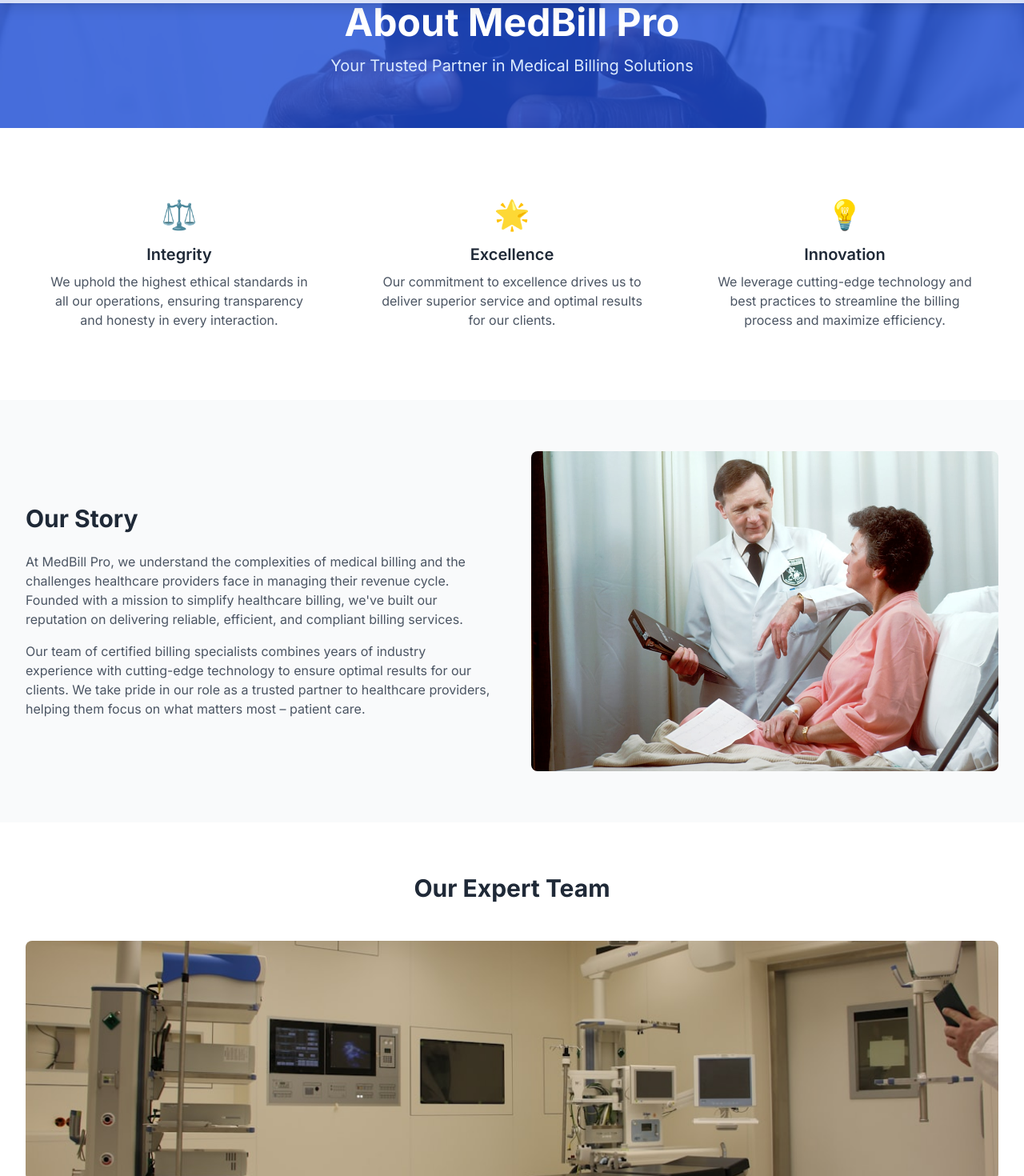
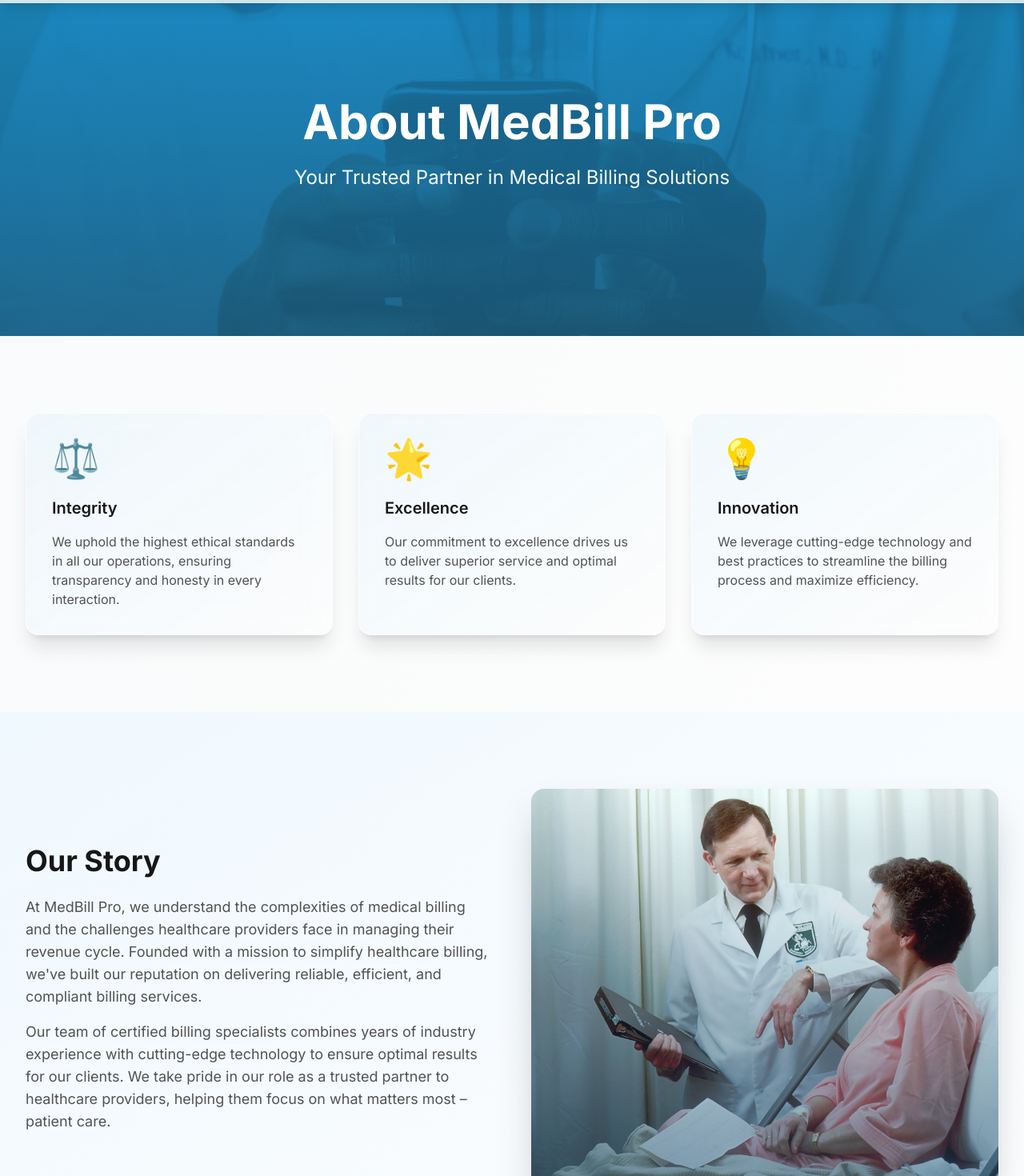
Before and after one commit to Owais-Sonija/medical-billing-website-template-carepoint-probilling, a Next.js app: page /about in a window 1280 px wide. Shown: the part 60-1530 px from the top of the page at 80% size. Built offline with nearby package versions, Linux system fonts and the light colour scheme.

Commit message:
improve: enhance About page with modern UI and dark mode
- Add glassmorphism effects with backdrop blur
- Implement dark mode support throughout
- Add smooth animations and transitions
- Improve layout and typography
- Enhance image presentations with gradients
- Add responsive design improvements

```diff
--- a/src/app/about/page.tsx
+++ b/src/app/about/page.tsx
@@ -1,85 +1,154 @@
+'use client';
+
 import Image from "next/image";
+import { motion } from "framer-motion";
+
+const fadeIn = {
+  initial: { opacity: 0, y: 20 },
+  animate: { opacity: 1, y: 0 },
+  transition: { duration: 0.6 }
+};
+
+const stagger = {
+  animate: {
+    transition: {
+      staggerChildren: 0.1
+    }
+  }
+};
 
 export default function About() {
   return (
-    <main>
+    <main className="bg-gradient-to-br from-gray-50 to-white dark:from-neutral-900 dark:to-neutral-800">
       {/* Hero Section */}
-      <section className="relative bg-blue-700 text-white py-16">
+      <section className="relative min-h-[60vh] flex items-center">
         <div className="absolute inset-0 z-0 overflow-hidden">
           <Image
             src="/images/medical-professional.jpg"
             alt="Medical professional"
             fill
-            className="object-cover opacity-20"
+            className="object-cover opacity-20 dark:opacity-10"
+            priority
           />
         </div>
-        <div className="relative z-10 max-w-7xl mx-auto px-4 sm:px-6 lg:px-8">
-          <div className="text-center">
-            <h1 className="text-4xl sm:text-5xl font-bold mb-4">About MedBill Pro</h1>
-            <p className="text-xl text-blue-100">
+        <div className="absolute inset-0 bg-gradient-to-b from-primary-600/90 to-primary-800/90 dark:from-primary-900/90 dark:to-primary-950/90 mix-blend-multiply" />
+        <motion.div
+          initial="initial"
+          animate="animate"
+          variants={fadeIn}
+          className="relative z-10 max-w-7xl mx-auto px-4 sm:px-6 lg:px-8 text-center"
+        >
+          <h1 className="text-4xl sm:text-6xl font-bold mb-6 text-white">
+            About MedBill Pro
+          </h1>
+          <p className="text-xl sm:text-2xl text-primary-50 max-w-3xl mx-auto">
             Your Trusted Partner in Medical Billing Solutions
           </p>
-          </div>
-        </div>
+        </motion.div>
       </section>
 
       {/* Core Values Section */}
-      <section className="py-16">
-        <div className="max-w-7xl mx-auto px-4 sm:px-6 lg:px-8">
+      <section className="py-24">
+        <motion.div
+          initial="initial"
+          whileInView="animate"
+          viewport={{ once: true }}
+          variants={stagger}
+          className="max-w-7xl mx-auto px-4 sm:px-6 lg:px-8"
+        >
           <div className="grid grid-cols-1 md:grid-cols-3 gap-8">
             {values.map((value, index) => (
-              <div key={index} className="text-center p-6">
-                <div className="text-4xl text-blue-500 mb-4">{value.icon}</div>
-                <h3 className="text-xl font-semibold text-gray-800 mb-2">
+              <motion.div
+                key={index}
+                variants={fadeIn}
+                className="relative p-8 rounded-2xl backdrop-blur-lg bg-white/30 dark:bg-neutral-800/30 border border-white/20 dark:border-neutral-700/30 shadow-xl hover:shadow-2xl transition-shadow"
+              >
+                <div className="absolute inset-0 bg-gradient-to-br from-primary-500/5 to-transparent rounded-2xl" />
+                <div className="relative">
+                  <div className="text-5xl mb-6">{value.icon}</div>
+                  <h3 className="text-xl font-semibold text-neutral-900 dark:text-white mb-4">
                     {value.title}
                   </h3>
-                <p className="text-gray-600">{value.description}</p>
+                  <p className="text-neutral-600 dark:text-neutral-300">
+                    {value.description}
+                  </p>
                 </div>
+              </motion.div>
             ))}
           </div>
-        </div>
+        </motion.div>
       </section>
 
       {/* Company Story */}
-      <section className="py-16 bg-gray-50">
-        <div className="max-w-7xl mx-auto px-4 sm:px-6 lg:px-8">
+      <section className="py-24 relative overflow-hidden">
+        <div className="absolute inset-0 bg-gradient-to-br from-primary-50 to-transparent dark:from-primary-950/20 dark:to-transparent" />
+        <motion.div
+          initial="initial"
+          whileInView="animate"
+          viewport={{ once: true }}
+          variants={stagger}
+          className="relative max-w-7xl mx-auto px-4 sm:px-6 lg:px-8"
+        >
           <div className="grid grid-cols-1 lg:grid-cols-2 gap-12 items-center">
-            <div>
-              <h2 className="text-3xl font-bold text-gray-800 mb-6">Our Story</h2>
-              <p className="text-gray-600 mb-4">
+            <motion.div variants={fadeIn} className="space-y-6">
+              <h2 className="text-4xl font-bold text-neutral-900 dark:text-white">
+                Our Story
+              </h2>
+              <div className="space-y-4">
+                <p className="text-lg text-neutral-600 dark:text-neutral-300">
                   At MedBill Pro, we understand the complexities of medical billing and the challenges healthcare providers face in managing their revenue cycle. Founded with a mission to simplify healthcare billing, we've built our reputation on delivering reliable, efficient, and compliant billing services.
                 </p>
-              <p className="text-gray-600">
+                <p className="text-lg text-neutral-600 dark:text-neutral-300">
                   Our team of certified billing specialists combines years of industry experience with cutting-edge technology to ensure optimal results for our clients. We take pride in our role as a trusted partner to healthcare providers, helping them focus on what matters most – patient care.
                 </p>
               </div>
-            <div className="relative h-[400px] rounded-lg overflow-hidden">
+            </motion.div>
+            <motion.div
+              variants={fadeIn}
+              className="relative h-[500px] rounded-2xl overflow-hidden shadow-2xl"
+            >
+              <div className="absolute inset-0 bg-gradient-to-t from-primary-900/50 to-transparent z-10" />
               <Image
                 src="/images/medical-records.jpg"
                 alt="Medical billing professionals at work"
                 fill
                 className="object-cover"
               />
+            </motion.div>
           </div>
-          </div>
-        </div>
+        </motion.div>
       </section>
 
       {/* Team Section */}
-      <section className="py-16">
-        <div className="max-w-7xl mx-auto px-4 sm:px-6 lg:px-8">
-          <h2 className="text-3xl font-bold text-center text-gray-800 mb-12">
+      <section className="py-24 relative">
+        <motion.div
+          initial="initial"
+          whileInView="animate"
+          viewport={{ once: true }}
+          variants={stagger}
+          className="max-w-7xl mx-auto px-4 sm:px-6 lg:px-8"
+        >
+          <motion.div variants={fadeIn} className="text-center max-w-3xl mx-auto mb-16">
+            <h2 className="text-4xl font-bold text-neutral-900 dark:text-white mb-6">
               Our Expert Team
             </h2>
-          <div className="relative h-[300px] rounded-lg overflow-hidden">
+            <p className="text-lg text-neutral-600 dark:text-neutral-300">
+              Meet the dedicated professionals who make excellence in medical billing possible
+            </p>
+          </motion.div>
+          <motion.div
+            variants={fadeIn}
+            className="relative aspect-video rounded-2xl overflow-hidden shadow-2xl"
+          >
+            <div className="absolute inset-0 bg-gradient-to-t from-primary-900/50 to-transparent z-10" />
             <Image
               src="/images/medical-team-meeting.jpg"
               alt="Our medical billing team"
               fill
               className="object-cover"
             />
-          </div>
-        </div>
+          </motion.div>
+        </motion.div>
       </section>
     </main>
   );
```
Lines whose indentation alone changed are shown as unchanged.
